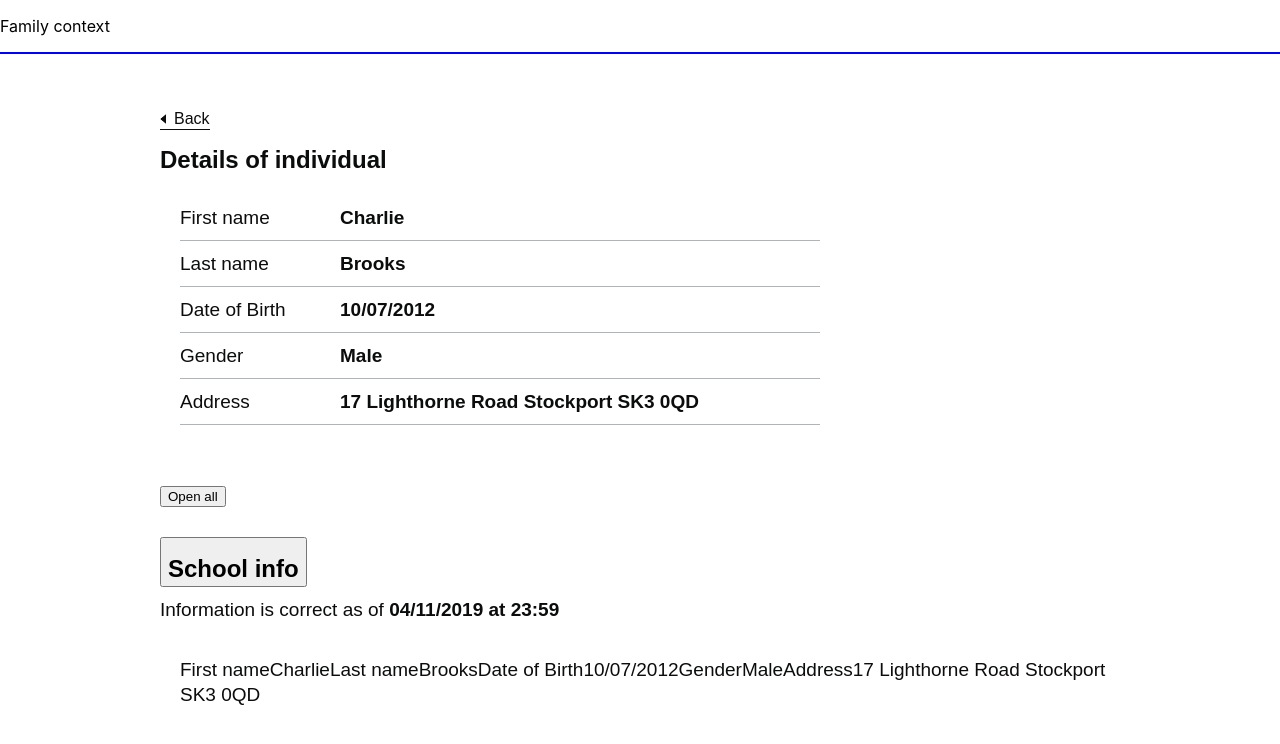
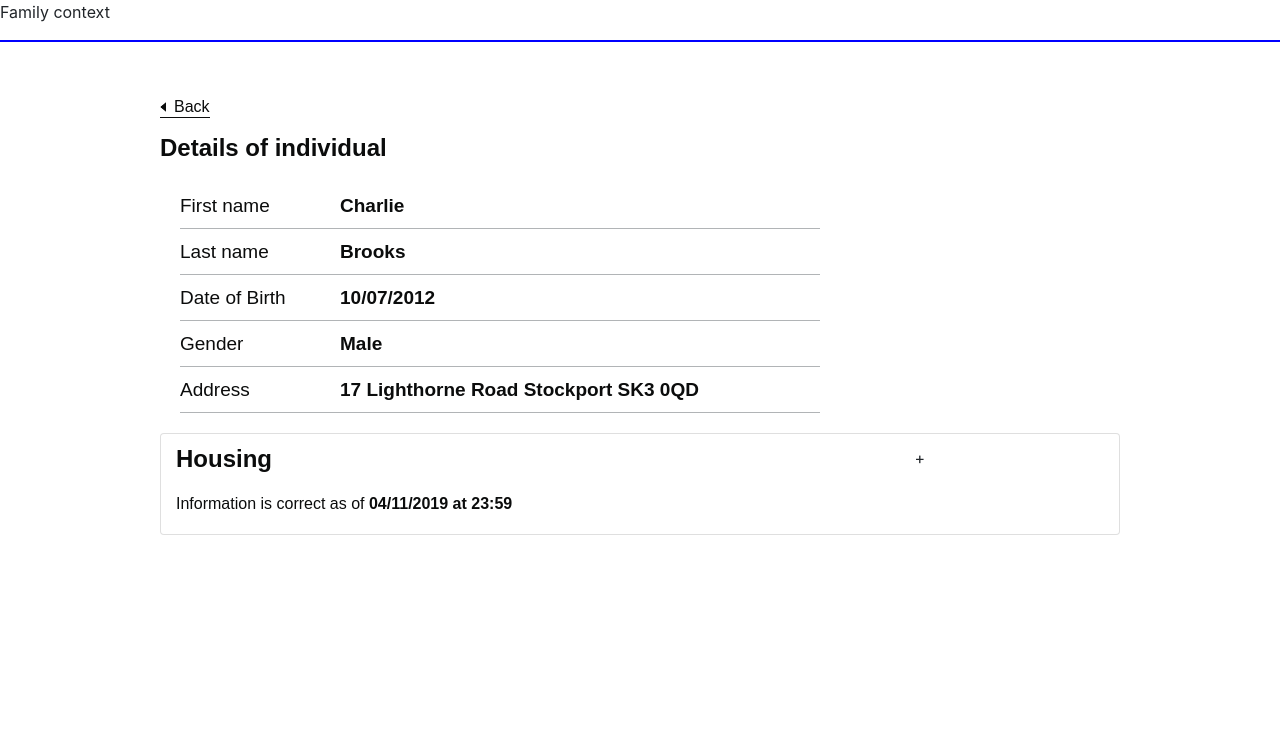
Before and after one commit to CSCDP/Family-Context-PrivateBeta, a React (Create React App) app: page / in a window 1280 px wide. Shown: the top 744 px of the page. Built offline with nearby package versions, Linux system fonts and the light colour scheme; a web font is replaced by a local one.

Commit message:
Basic own implementation of accordion

```diff
--- a/package.json
+++ b/package.json
@@ -10,6 +10,7 @@
     "@types/node": "^12.12.27",
     "@types/react": "^16.9.19",
     "@types/react-dom": "^16.9.5",
+    "bootstrap": "^4.4.1",
     "react": "^16.12.0",
     "react-bootstrap": "^1.0.0-beta.16",
     "react-dom": "^16.12.0",
--- a/src/App.tsx
+++ b/src/App.tsx
@@ -1,7 +1,6 @@
 import React from 'react';
 import './App.css';
 import { BrowserRouter as Router, Route, Link } from 'react-router-dom';
-import SmallAccordion from './components/SmallAccordion';
 import FamilyContextHeader from './components/FamilyContextHeader';
 import IndividualPage from './pages/IndividualPage';
 
@@ -15,8 +14,6 @@ const App: React.FC = () => {
           <Route exact path="/" component={IndividualPage} />
 
         </main>
-
-        <SmallAccordion Title="Titlething"></SmallAccordion>
       </div>
     </Router>
   );
--- a/src/components/BasicDetails.tsx
+++ b/src/components/BasicDetails.tsx
@@ -14,11 +14,11 @@ const BasicDetails: React.FC<{ personDetails: PersonDetails }> = (props: { perso
                 <div className="govTableDiv">
                     <Table>
                         <TableBody>
-                            <TitleValuePair rowTitle="First name" rowValue={props.personDetails.firstName} />
-                            <TitleValuePair rowTitle="Last name" rowValue={props.personDetails.lastName} />
-                            <TitleValuePair rowTitle="Date of Birth" rowValue={props.personDetails.dateOfBirth} />
-                            <TitleValuePair rowTitle="Gender" rowValue={props.personDetails.gender} />
-                            <TitleValuePair rowTitle="Address" rowValue={props.personDetails.address} />
+                            <TitleValuePair rowTitle="First name" rowValue={props.personDetails.firstName} format=""/>
+                            <TitleValuePair rowTitle="Last name" rowValue={props.personDetails.lastName} format=""/>
+                            <TitleValuePair rowTitle="Date of Birth" rowValue={props.personDetails.dateOfBirth} format=""/>
+                            <TitleValuePair rowTitle="Gender" rowValue={props.personDetails.gender} format=""/>
+                            <TitleValuePair rowTitle="Address" rowValue={props.personDetails.address} format=""/>
                         </TableBody>
                     </Table>
                 </div>
--- a/src/components/SmallAccordion.tsx
+++ b/src/components/SmallAccordion.tsx
@@ -1,34 +1,43 @@
 import React from 'react';
+import 'bootstrap/dist/css/bootstrap.min.css';
 import './SmallAccordion.css';
+import Accordion from 'react-bootstrap/Accordion';
+import Card from 'react-bootstrap/Card';
+import AccordionCollapse from 'react-bootstrap/AccordionCollapse';
 import Table from './Table';
 import TableBody from './TableBody';
+import TitleValuePair from './TitleValuePair';
 
 const SmallAccordion: React.FC<any> = (props: any) => {
 
     let rowValues: any = [["First name", "Charlie"], ["Last name", "Brooks"], ["Date of Birth", "10/07/2012"], ["Gender", "Male"], ["Address", "17 Lighthorne Road \n Stockport \n SK3 0QD"]];
     return (
-        <div className="govuk-accordion" data-module="govuk-accordion" id="accordion-with-summary-sections">
-            <div className="govuk-accordion__controls">
-                <button type="button" className="govuk-accordion__open-all" aria-expanded="false">Open all<span className="govuk-visually-hidden"> sections</span></button>
-            </div>
-            <div className="govuk-accordion__section">
-                <div className="govuk-accordion__section-header">
-                    <h2 className="govuk-accordion__section-heading">
-                        <button type="button" id="accordion-with-summary-sections-heading-1" aria-controls="accordion-with-summary-sections-content-1" className="govuk-accordion__section-button" aria-describedby="accordion-with-summary-sections-summary-1" aria-expanded="false">
-                            School info
-            </button><span className="govuk-accordion__icon" aria-hidden="true"></span></h2>
-                    <div className="govuk-accordion__section-summary govuk-body" id="accordion-with-summary-sections-summary-1">
-                        Information is correct as of <b>04/11/2019 at 23:59</b>
+        <Accordion>
+            <Card>
+                <div>
+                    <div className="govuk-grid-column-three-quarters">
+                        <h3 className="govuk-heading-m govuk-!-width-one-half govuk-!-margin-top-2">Housing</h3>
+                        <p className="govuk-body-s">Information is correct as of <b>04/11/2019 at 23:59</b></p>
+                    </div>
+                    <div className="govuk-grid-column-one-quarter">
+                        <Accordion.Toggle className="toggle" as={Card.Header} eventKey='0'><span>&#43;</span></Accordion.Toggle>
                     </div>
                 </div>
-                <div id="accordion-with-summary-sections-content-1" className="govuk-accordion__section-content" aria-labelledby="accordion-with-summary-sections-heading-1">
-                    <Table>
-                        <TableBody children={rowValues}></TableBody>
-                    </Table>
-                </div>
-            </div>
-        </div>
-
+                <AccordionCollapse eventKey='0'>
+                    <Card.Body>
+                        <Table>
+                            <TableBody>
+                                <TitleValuePair rowTitle="Service involvement" rowValue={props.personDetails.firstName} format="govuk-!-font-size-14"/>
+                                <TitleValuePair rowTitle="Housing contact" rowValue={props.personDetails.lastName} format="govuk-!-font-size-14"/>
+                                <TitleValuePair rowTitle="Lead practitioner contract" rowValue={props.personDetails.dateOfBirth} format="govuk-!-font-size-14"/>
+                                <TitleValuePair rowTitle="Tenancy start" rowValue={props.personDetails.gender} format="govuk-!-font-size-14"/>
+                                <TitleValuePair rowTitle="Anti-social behaviour" rowValue={props.personDetails.address} format="govuk-!-font-size-14"/>
+                            </TableBody>
+                        </Table>
+                    </Card.Body>
+                </AccordionCollapse>
+            </Card>
+        </Accordion>
     )
 }
 
--- a/src/components/TitleValuePair.tsx
+++ b/src/components/TitleValuePair.tsx
@@ -1,10 +1,10 @@
 import React from 'react';
 
-const TitleValuePair: React.FC<{rowTitle: string, rowValue: string}> = (props: {rowTitle: string, rowValue: string}) => {
+const TitleValuePair: React.FC<{rowTitle: string, rowValue: string, format: string}> = (props: {rowTitle: string, rowValue: string, format: string}) => {
     return (
         <tr className="govuk-table__row">
-            <td className="govuk-table__cell">{props.rowTitle}</td>
-            <th scope="row" className="govuk-table__header govuk-!-width-three-quarters">{props.rowValue}</th>
+            <td className={`govuk-table__cell ${props.format}`}>{props.rowTitle}</td>
+            <th scope="row" className={`govuk-table__header govuk-!-width-three-quarters ${props.format}`}>{props.rowValue}</th>
         </tr>
     )
 }
--- a/src/pages/IndividualPage.tsx
+++ b/src/pages/IndividualPage.tsx
@@ -1,6 +1,7 @@
 import React from 'react';
 import BasicDetails from '../components/BasicDetails';
 import PersonDetails from '../models/PersonDetails';
+import SmallAccordion from '../components/SmallAccordion';
 
 const IndividualPage: React.FC = () => {
   let person: PersonDetails = {address: "17 Lighthorne Road \n Stockport \n SK3 0QD", dateOfBirth: "10/07/2012", ethnicity: "Jedi", firstName: "Charlie", gender: "Male", id:10, lastName:"Brooks"}
@@ -8,6 +9,7 @@ const IndividualPage: React.FC = () => {
     <div className="IndividualPage">
       <a href="#" className="govuk-back-link">Back</a>
       <BasicDetails personDetails={person}></BasicDetails>
+      <SmallAccordion title="Titlething" personDetails={person}></SmallAccordion>
     </div>
   );
 }
```
Also changed, not shown: src/components/OpenAllAccordion.tsx (added, +11 -0 lines), 1 other file (tests, documents, lock files or other folders).
